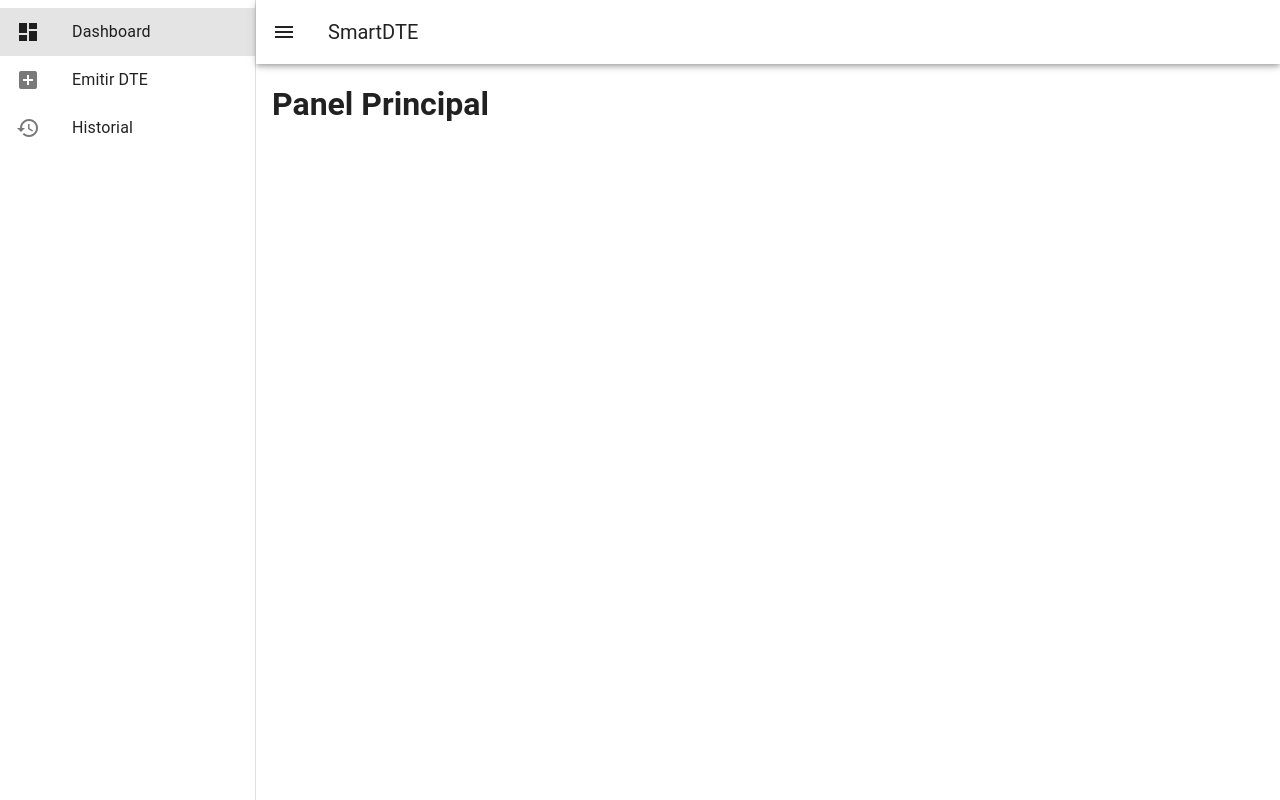
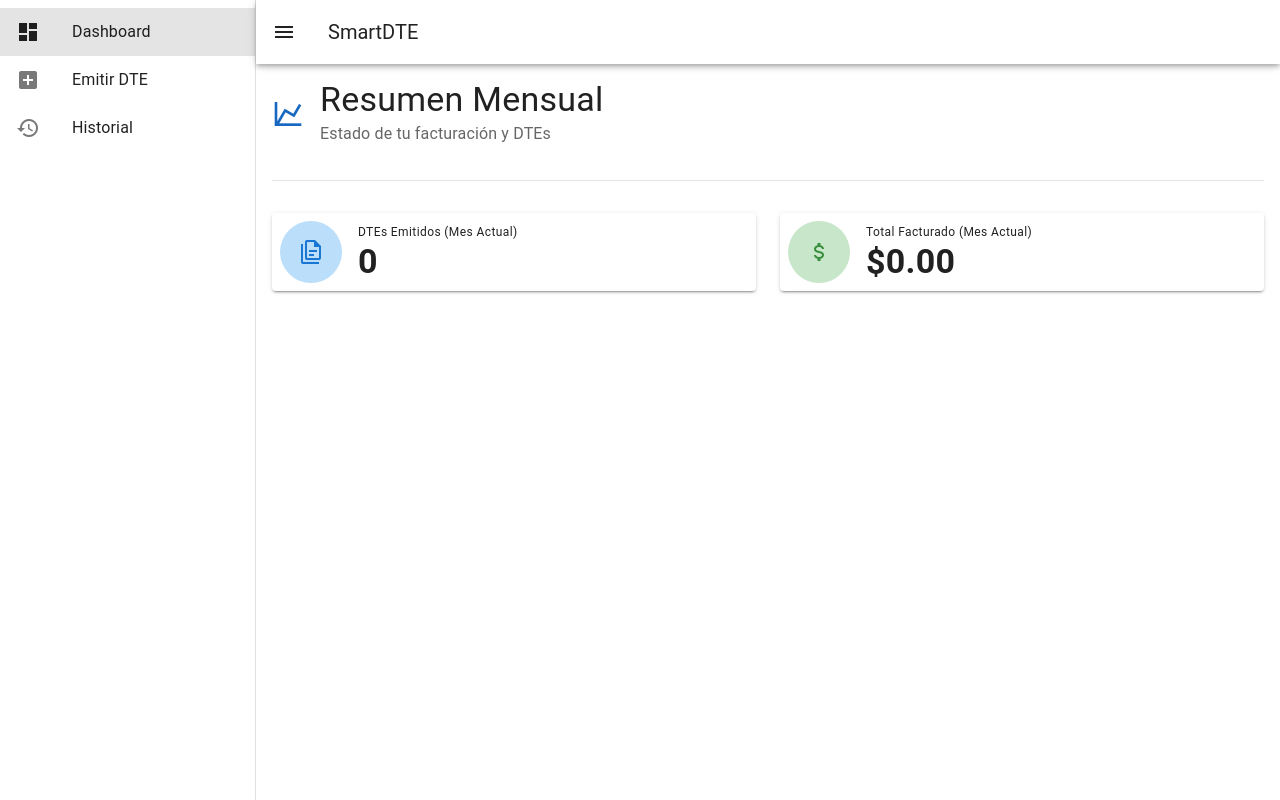
Before and after one commit to zenonburgos/facturaciondte_front, a Nuxt app: page / in a window 1280 px wide. Built offline with nearby package versions, Linux system fonts and the light colour scheme; no server answers.

Commit message:
Dashboard front

```diff
--- a/pages/index.vue
+++ b/pages/index.vue
@@ -1,8 +1,15 @@
-<template>
+  <template>
   <div>
-    <h1>Panel Principal</h1>
+    <div class="d-flex align-center mb-6">
+      <v-icon size="x-large" color="primary" class="mr-4">mdi-chart-line</v-icon>
+      <div>
+        <h1 class="text-h4">Resumen Mensual</h1>
+        <h2 class="text-subtitle-1 text-medium-emphasis">Estado de tu facturación y DTEs</h2>
+      </div>
+    </div>
+    <v-divider class="my-8"></v-divider>
     <v-alert
-      v-if="pendingCount > 0"
+      v-if="contingency.pendingCount > 0"
       type="warning"
       variant="tonal"
       class="mt-4 mb-6"
@@ -12,53 +19,100 @@
       <div class="d-flex justify-space-between align-center">
         <div>
           <h3 class="mb-1">Documentos Pendientes</h3>
-          <p>Tienes **{{ pendingCount }}** documento(s) en contingencia que aún no han sido enviados a Hacienda.</p>
+          <p>Tienes <strong>{{ contingency.pendingCount }}</strong> documento(s) en contingencia que aún no han sido enviados a Hacienda.</p>
         </div>
         <v-btn color="warning" to="/historial?estado=CONTINGENCIA_PENDIENTE">
           Ver Documentos
         </v-btn>
-        <v-btn color="warning" @click="triggerContingencyProcessing" :loading="isProcessing">
+        <v-btn color="warning" @click="triggerContingencyProcessing" :loading="contingency.isProcessing">
           Procesar Ahora
         </v-btn>
       </div>
     </v-alert>
-    <!-- <p>Este es el contenido de nuestro dashboard. ¡El layout está funcionando!</p> -->
+
+    <v-row>
+      <v-col cols="12" md="6">
+        <v-card class="pa-2" elevation="2">
+          <div class="d-flex align-center">
+            <v-avatar color="blue-lighten-4" size="62" class="mr-4">
+              <v-icon color="blue-darken-2">mdi-file-document-multiple-outline</v-icon>
+            </v-avatar>
+            <div>
+              <p class="text-caption">DTEs Emitidos (Mes Actual)</p>
+              <p class="text-h4 font-weight-bold">
+                <span v-if="!loading">{{ summary.dtes_del_mes }}</span>
+                <v-progress-circular v-else indeterminate size="32"></v-progress-circular>
+              </p>
+            </div>
+          </div>
+        </v-card>
+      </v-col>
+
+      <v-col cols="12" md="6">
+        <v-card class="pa-2" elevation="2">
+          <div class="d-flex align-center">
+            <v-avatar color="green-lighten-4" size="62" class="mr-4">
+              <v-icon color="green-darken-2">mdi-currency-usd</v-icon>
+            </v-avatar>
+            <div>
+              <p class="text-caption">Total Facturado (Mes Actual)</p>
+              <p class="text-h4 font-weight-bold">
+                <span v-if="!loading">${{ summary.total_facturado_mes?.toLocaleString('en-US', { minimumFractionDigits: 2, maximumFractionDigits: 2 }) }}</span>
+                <v-progress-circular v-else indeterminate size="32"></v-progress-circular>
+              </p>
+            </div>
+          </div>
+        </v-card>
+      </v-col>
+    </v-row>
   </div>
 </template>
 
 <script setup>
 import { ref, onMounted } from 'vue';
+import { useNuxtApp } from '#app';
+import { useNotificationStore } from '~/stores/notifications';
 
-const isProcessing = ref(false);
-const pendingCount = ref(0);
+const { $api } = useNuxtApp();
+const notificationStore = useNotificationStore();
 
-onMounted(async () => {
+const loading = ref(true);
+const summary = ref({
+  dtes_del_mes: 0,
+  total_facturado_mes: 0,
+});
+
+// Mantengo tu lógica de contingencia en un objeto para mayor orden
+const contingency = ref({
+  isProcessing: false,
+  pendingCount: 0,
+});
+
+async function fetchDashboardData() {
   try {
-    const { $api } = useNuxtApp();
+    const data = await $api('/api/dashboard-summary');
+    summary.value = data;
+  } catch (error) {
+    console.error("Error al cargar el resumen del dashboard:", error);
+    notificationStore.showNotification({ message: 'No se pudo cargar la información del dashboard.', color: 'error' });
+  }
+}
+
+async function fetchContingencySummary() {
+  try {
     const response = await $api('/api/invoices/contingency-summary');
-    pendingCount.value = response.pending_count;
+    contingency.value.pendingCount = response.pending_count;
   } catch (error) {
     console.error("Error al cargar el resumen de contingencia:", error);
   }
+}
+
+onMounted(async () => {
+  loading.value = true;
+  await Promise.all([
+    fetchDashboardData(),
+    fetchContingencySummary()
+  ]);
+  loading.value = false;
 });
-
-async function triggerContingencyProcessing() {
-    isProcessing.value = true;
-    const { $api } = useNuxtApp();
-    const notificationStore = useNotificationStore(); // Asumiendo que ya lo usas
-
-    try {
-        const response = await $api('/api/contingency/process-now', {
-            method: 'POST'
-        });
-        notificationStore.showNotification({ message: response.message, color: 'info' });
-        // Opcional: podrías refrescar el contador de pendientes
-        pendingCount.value = 0;
-    } catch (error) {
-        const message = error.data?.message || 'Error al iniciar el proceso de contingencia.';
-        notificationStore.showNotification({ message, color: 'error' });
-    } finally {
-        isProcessing.value = false;
-    }
-}
 </script>
```
